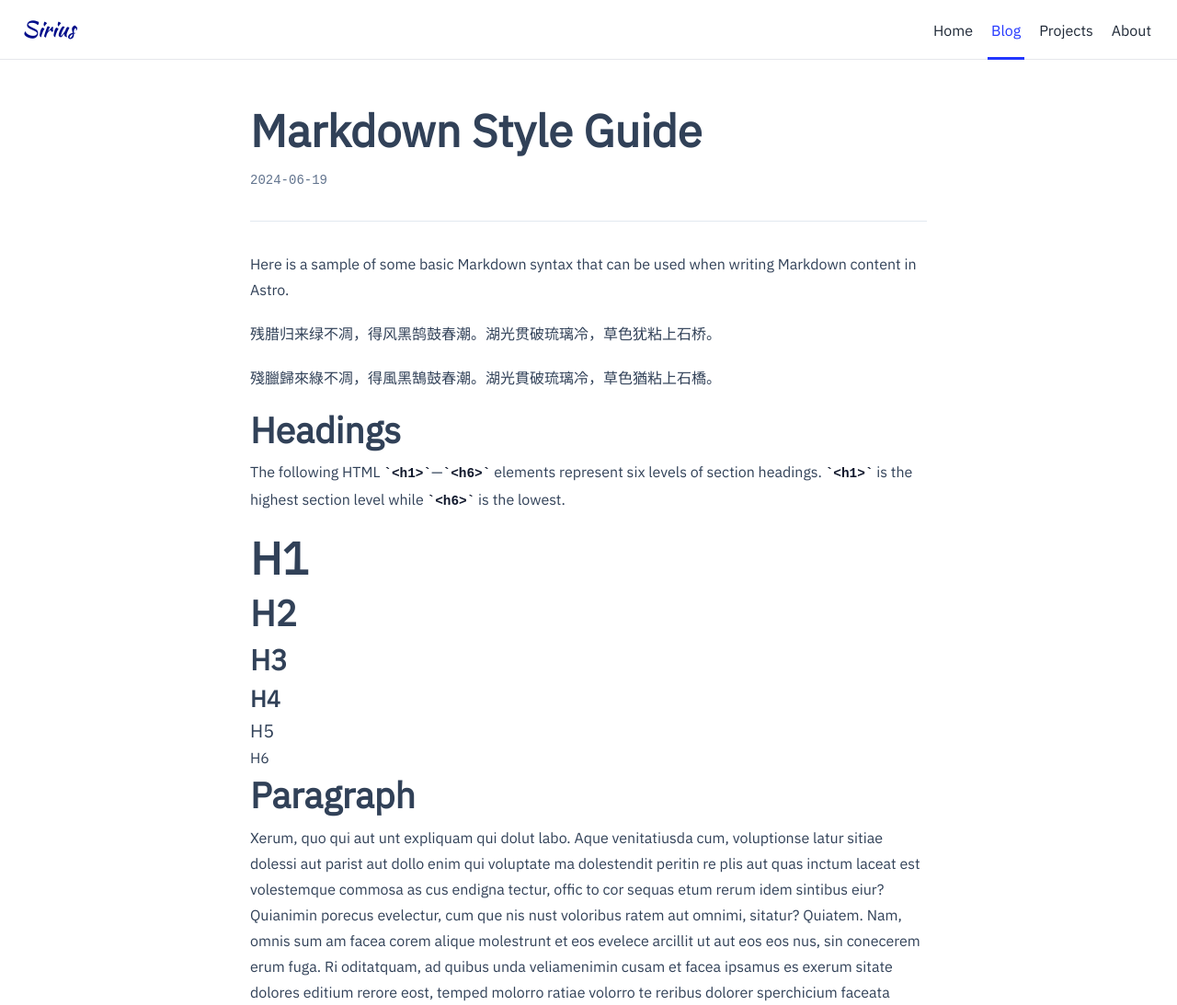
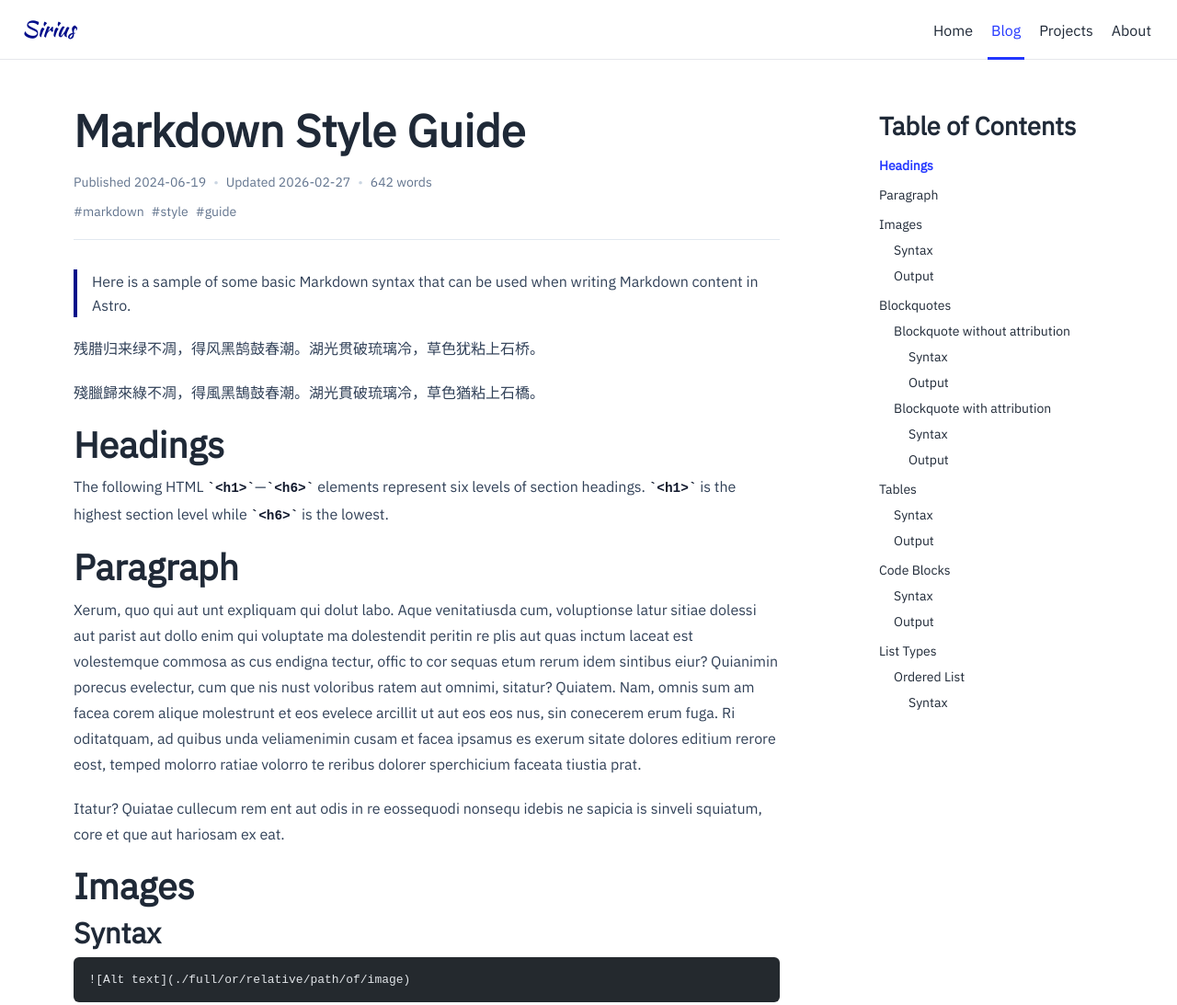
Before and after one commit to shujiejune/sirius, an Astro site: page /sirius/blog/markdown-style-guide in a window 1280 px wide. Shown: the top 1093 px of the page at 92% size. Built offline with nearby package versions, Linux system fonts and the light colour scheme; Astro itself is replaced by a stand-in of ours; code samples lack their colours; a web font is replaced by a local one.

Commit message:
feat(components): add Table of Contents in blog post page

```diff
--- /dev/null
+++ b/src/components/TableOfContents.astro
@@ -0,0 +1,131 @@
+---
+const { headings, isRoot = true } = Astro.props;
+
+let toc = headings;
+
+if (isRoot) {
+    toc = [];
+    const parentStack = [];
+
+    headings.forEach((h) => {
+        const heading = { ...h, children: [] };
+
+        while (parentStack.length > 0 && parentStack[parentStack.length - 1].depth >= heading.depth) {
+            parentStack.pop();
+        }
+
+        if (parentStack.length === 0) {
+            toc.push(heading);
+        } else {
+            parentStack[parentStack.length - 1].children.push(heading);
+        }
+        parentStack.push(heading);
+    });
+}
+---
+
+{isRoot ? (
+  <nav class="toc text-sm max-h-[calc(100vh-8rem)] overflow-y-auto no-scrollbar pt-2">
+    <h3 class="font-bold text-md text-skin-base mb-4 pb-2">Table of Contents</h3>
+    <ul class="space-y-3">
+      {toc.map((heading) => (
+        <li>
+          {heading.children.length > 0 ? (
+            <details open class="group">
+              <summary class="list-none [&::-webkit-details-marker]:hidden cursor-pointer text-skin-base hover:text-skin-accent font-medium transition-colors">
+                <a href={`#${heading.slug}`} class="toc-link inline-block w-full">{heading.text}</a>
+              </summary>
+              <div class="ml-4 mt-2">
+                <Astro.self headings={heading.children} isRoot={false} />
+              </div>
+            </details>
+          ) : (
+            <a href={`#${heading.slug}`} class="toc-link block text-skin-base hover:text-skin-accent transition-colors">
+              {heading.text}
+            </a>
+          )}
+        </li>
+      ))}
+    </ul>
+  </nav>
+) : (
+  <ul class="space-y-2">
+    {toc.map((heading) => (
+      <li>
+        {heading.children.length > 0 ? (
+          <details open class="group">
+            <summary class="list-none [&::-webkit-details-marker]:hidden cursor-pointer text-skin-base hover:text-skin-accent font-medium transition-colors">
+              <a href={`#${heading.slug}`} class="toc-link inline-block w-full">{heading.text}</a>
+            </summary>
+            <div class="ml-4 mt-2">
+              <Astro.self headings={heading.children} isRoot={false} />
+            </div>
+          </details>
+        ) : (
+          <a href={`#${heading.slug}`} class="toc-link block text-skin-base hover:text-skin-accent transition-colors">
+            {heading.text}
+          </a>
+        )}
+      </li>
+    ))}
+  </ul>
+)}
+
+{isRoot && (
+  <>
+    <script>
+      const initScrollSpy = () => {
+        const observer = new IntersectionObserver((entries) => {
+          entries.forEach(entry => {
+            if (entry.isIntersecting) {
+              document.querySelectorAll('.toc-link').forEach(link => {
+                link.classList.remove('active-toc');
+              });
+
+              const activeLink = document.querySelector(`.toc-link[href="#${entry.target.id}"]`);
+              if (activeLink) {
+                activeLink.classList.add('active-toc');
+
+                const parentDetails = activeLink.closest('details');
+                if (parentDetails) {
+                  parentDetails.setAttribute('open', 'true');
+                }
+              }
+            }
+          });
+        }, {
+          rootMargin: '-100px 0px -80% 0px'
+        });
+
+        document.querySelectorAll('.prose h2, .prose h3, .prose h4, .prose h5, .prose h6').forEach((heading) => {
+          observer.observe(heading);
+        });
+      };
+
+      initScrollSpy();
+    </script>
+
+    <style>
+      .active-toc {
+        color: var(--color-skin-accent) !important;
+        font-weight: 700;
+      }
+
+      .no-scrollbar::-webkit-scrollbar {
+        display: none;
+      }
+      .no-scrollbar {
+        -ms-overflow-style: none;
+        scrollbar-width: none;
+      }
+
+      details[open] summary ~ * {
+        animation: sweep .25s ease-in-out;
+      }
+      @keyframes sweep {
+        0%    {opacity: 0; transform: translateY(-5px)}
+        100%  {opacity: 1; transform: translateY(0)}
+      }
+    </style>
+  </>
+)}
--- a/src/content.config.ts
+++ b/src/content.config.ts
@@ -1,9 +1,9 @@
-import { defineCollection, z } from 'astro:content';
-import { glob } from 'astro/loaders';
+import { defineCollection, z } from "astro:content";
+import { glob } from "astro/loaders";
 
 const blog = defineCollection({
   // Load Markdown and MDX files in the `src/content/blog/` directory.
-	loader: glob({ base: './src/content/blog', pattern: '**/*.{md,mdx}' }),
+  loader: glob({ base: "./src/content/blog", pattern: "**/*.{md,mdx}" }),
   // Type-check frontmatter using a schema
   schema: ({ image }) =>
     z.object({
@@ -13,6 +13,7 @@ const blog = defineCollection({
       pubDate: z.coerce.date(),
       updatedDate: z.coerce.date().optional(),
       heroImage: image().optional(),
+      tags: z.array(z.string()).default([]),
     }),
 });
 
--- a/src/content/blog/markdown-style-guide.md
+++ b/src/content/blog/markdown-style-guide.md
@@ -2,28 +2,17 @@
 title: 'Markdown Style Guide'
 description: 'Here is a sample of some basic Markdown syntax that can be used when writing Markdown content in Astro.'
 pubDate: 'Jun 19 2024'
+updatedDate: 'Feb 27 2026'
 heroImage: '../../assets/images/blog-placeholder-1.jpg'
+tags: ['markdown', 'style', 'guide']
 ---
 
-Here is a sample of some basic Markdown syntax that can be used when writing Markdown content in Astro.
 <p>残腊归来绿不凋，得风黑鹄鼓春潮。湖光贯破琉璃冷，草色犹粘上石桥。</p>
 <p>殘臘歸來綠不凋，得風黑鵠鼓春潮。湖光貫破琉璃冷，草色猶粘上石橋。</p>
 
 ## Headings
 
 The following HTML `<h1>`—`<h6>` elements represent six levels of section headings. `<h1>` is the highest section level while `<h6>` is the lowest.
-
-# H1
-
-## H2
-
-### H3
-
-#### H4
-
-##### H5
-
-###### H6
 
 ## Paragraph
 
--- a/src/layouts/BlogPost.astro
+++ b/src/layouts/BlogPost.astro
@@ -2,12 +2,17 @@
 import type { CollectionEntry } from "astro:content";
 import BaseHead from "../components/BaseHead.astro";
 import Footer from "../components/Footer.astro";
-import FormattedDate from "../components/FormattedDate.astro";
 import Header from "../components/Header.astro";
+import TableOfContents from "../components/TableOfContents.astro";
 
-type Props = CollectionEntry<"blog">["data"];
+type Props = CollectionEntry<"blog">["data"] & {
+    headings?: any[];
+    wordCount?: number;
+};
 
-const { title, description, pubDate, updatedDate, heroImage } = Astro.props;
+const { title, description, pubDate, updatedDate, tags = [], headings, wordCount } = Astro.props;
+// Date formatter helper
+const formatDate = (date) => new Date(date).toISOString().split("T")[0];
 ---
 
 <!doctype html>
@@ -20,21 +25,59 @@ const { title, description, pubDate, updatedDate, heroImage } = Astro.props;
             <Header />
         </div>
 
-        <main class="grow w-full max-w-3xl mx-auto px-6 py-12">
+        <main
+            class="grow w-full max-w-6xl mx-auto px-6 py-12 grid grid-cols-1 lg:grid-cols-4 gap-12 items-start"
+        >
             <article
-                class="prose prose-slate prose-a:text-(--water-primary) prose-headings:text-(--water-primary) max-w-none"
+                class="w-full max-w-3xl lg:col-span-3 prose prose-slate prose-a:text-skin-base prose-headings:text-skin-base"
             >
-                <header class="mb-8 not-prose border-b border-slate-200 pb-8">
-                    <h1 class="font-bold text-4xl text-(--water-primary) mb-2">
+                <header class="mb-8 not-prose border-b border-slate-200 pb-4">
+                    <h1 class="font-bold text-4xl text-skin-base mb-2">
                         {title}
                     </h1>
-                    <time class="font-mono text-sm text-slate-500">
-                        {new Date(pubDate).toISOString().split("T")[0]}
-                    </time>
+                    <div
+                        class="flex flex-wrap items-center gap-2 mt-4 text-sm font-sans text-slate-500"
+                    >
+                        <span>Published {formatDate(pubDate)}</span>
+                        {
+                            updatedDate && (
+                                <>
+                                    <span class="text-slate-300">•</span>
+                                    <span>Updated {formatDate(updatedDate)}</span>
+                                </>
+                            )
+                        }
+                        <span class="text-slate-300">•</span>
+                        <span>{wordCount} words</span>
+                    </div>
+
+                    {
+                        tags.length > 0 && (
+                            <div class="flex flex-wrap gap-2 mt-2">
+                                {tags.map((tag) => (
+                                    <span class="py-1 font-sans text-sm text-slate-500">
+                                        #{tag}
+                                    </span>
+                                ))}
+                            </div>
+                        )
+                    }
                 </header>
+
+                <p class="leading-relaxed mt-4 border-l-4 border-skin-accent-dark pl-4">
+                    {description}
+                </p>
 
                 <slot />
             </article>
+
+            {
+                headings && headings.length > 0 && (
+                    <aside class="hidden lg:block lg:col-span-1 sticky top-24 h-fit max-h-[calc(100vh-8rem)] overflow-y-auto pr-4">
+                        <TableOfContents headings={headings} />
+                    </aside>
+                )
+            }
         </main>
 
         <div class="w-full">
--- a/src/pages/blog/[...slug].astro
+++ b/src/pages/blog/[...slug].astro
@@ -1,20 +1,21 @@
 ---
-import { type CollectionEntry, getCollection, render } from 'astro:content';
-import BlogPost from '../../layouts/BlogPost.astro';
+import { type CollectionEntry, getCollection, render } from "astro:content";
+import BlogPost from "../../layouts/BlogPost.astro";
 
 export async function getStaticPaths() {
-	const posts = await getCollection('blog');
-	return posts.map((post) => ({
-		params: { slug: post.id },
-		props: post,
-	}));
+    const posts = await getCollection("blog");
+    return posts.map((post) => ({
+        params: { slug: post.id },
+        props: post,
+    }));
 }
-type Props = CollectionEntry<'blog'>;
+type Props = CollectionEntry<"blog">;
 
 const post = Astro.props;
-const { Content } = await render(post);
+const { Content, headings } = await render(post);
+const wordCount = post.body ? post.body.split(/\s+/).length : 0;
 ---
 
-<BlogPost {...post.data}>
-	<Content />
+<BlogPost {...post.data} headings={headings} wordCount={wordCount}>
+    <Content />
 </BlogPost>
```
Lines whose indentation alone changed are shown as unchanged.
